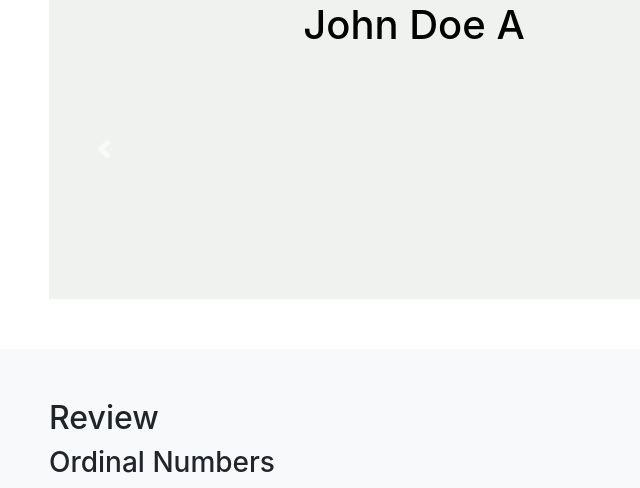
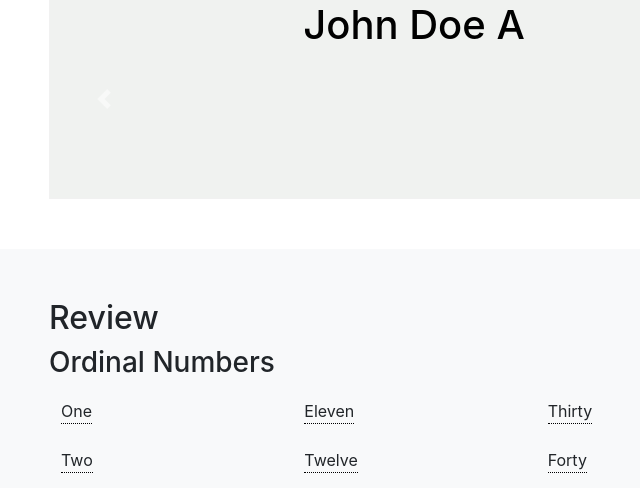
Before and after one commit to jenniferli1098/chinatowncitizenship, a PHP site: page /english_module1.html in a window 1280 px wide. Shown: the part 455-943 px from the top of the page, without its empty margins (226-866 px from the left). Run offline with PHP 8.4, Linux system fonts and the light colour scheme; some libraries are stand-ins or nearby versions.

Commit message:
Update custom.css

```diff
--- a/css/custom.css
+++ b/css/custom.css
@@ -14,8 +14,8 @@ section {
 /* The flip card container - set the width and height to whatever you want. We have added the border property to demonstrate that the flip itself goes out of the box on hover (remove perspective if you don't want the 3D effect */
 .flip-card {
   background-color: transparent;
-  width: 300px;
-  height: 300px;
+  width: 200px;
+  height: 200px;
   border: 1px solid #f1f1f1;
   perspective: 1000px; /* Remove this if you don't want the 3D effect */
 }
```
